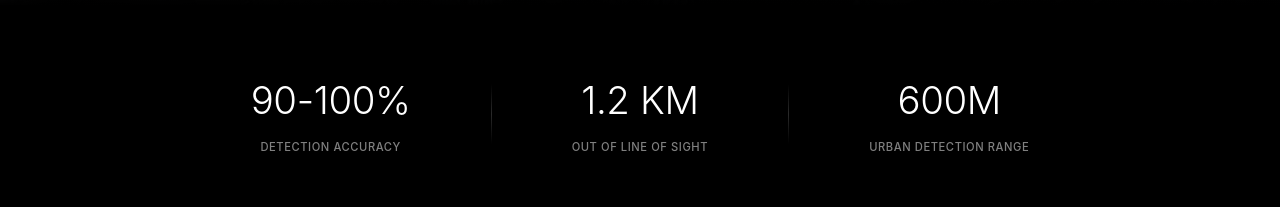
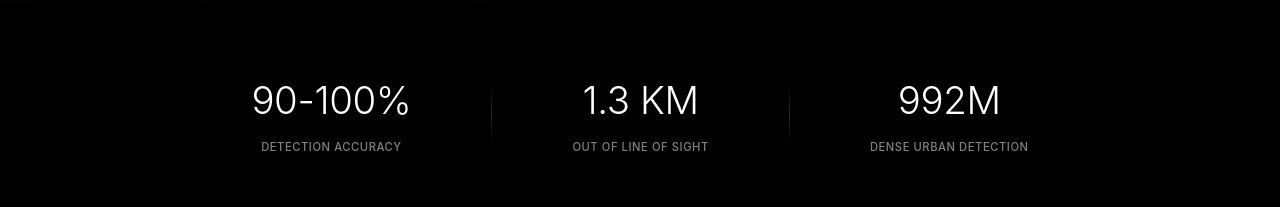
Before and after one commit to Mehtaab-010110/silent-raven, a Next.js app: page /our-story in a window 1280 px wide. Shown: the part 698-905 px from the top of the page. Built offline with nearby package versions, Linux system fonts and the light colour scheme.

Commit message:
Update OurStoryPage.tsx

```diff
--- a/src/components/OurStoryPage.tsx
+++ b/src/components/OurStoryPage.tsx
@@ -136,15 +136,15 @@ const OurStoryPage = () => {
           <div className="metric-divider"></div>
 
           <div className={`metric ${metricsAnimated ? 'metric-fade-2' : ''}`}>
-            <div className="metric-value">1.2 KM</div>
+            <div className="metric-value">1.3 KM</div>
             <div className="metric-label">Out of Line of Sight</div>
           </div>
 
           <div className="metric-divider"></div>
 
           <div className={`metric ${metricsAnimated ? 'metric-fade-3' : ''}`}>
-            <div className="metric-value">600M</div>
-            <div className="metric-label">Urban Detection Range</div>
+            <div className="metric-value">992M</div>
+            <div className="metric-label">Dense Urban Detection</div>
           </div>
 
         </div>
```
